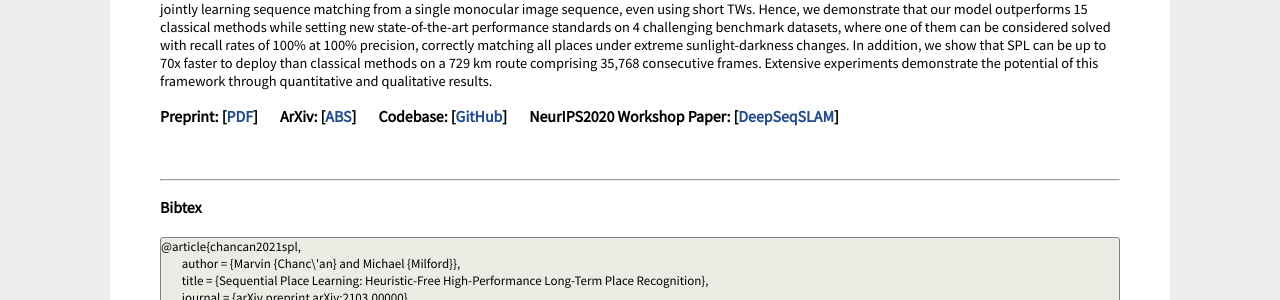
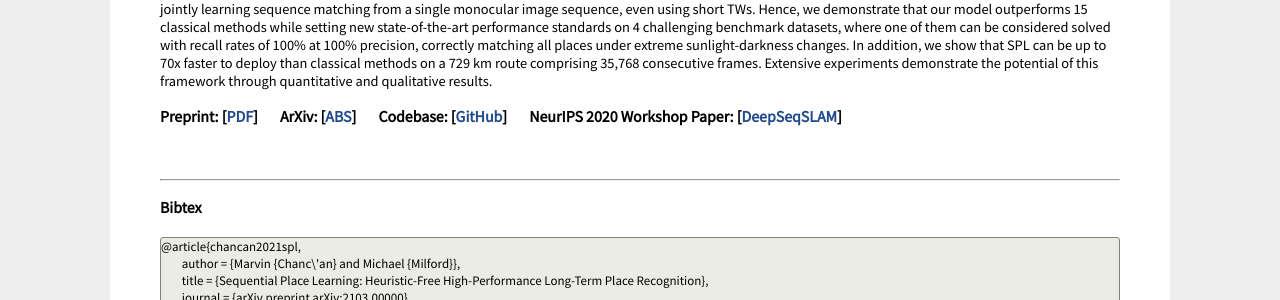
Before and after one commit to mchancan/mchancan.github.io, a Jekyll site: the page built from spl/index.html, in a window 1280 px wide. Shown: the part 723-1023 px from the top of the page. Built offline with Jekyll 4.4.1, drawn with Linux system fonts in a browser that asks for light colours; comment, search, counter and statistics services are not loaded; a style sheet for code colours, icons or effects is not loaded.

Commit message:
Update index.html

```diff
--- a/spl/index.html
+++ b/spl/index.html
@@ -27,7 +27,7 @@ title: "Sequential Place Learning: Heuristic-Free<br>High-Performance Long-Term
 	<h3> Preprint: [<a href="view.pdf" target="_blank">PDF</a>] &nbsp; &nbsp; &nbsp;
   	ArXiv: [<a href="https://arxiv.org/abs/2103.00000" target="_blank">ABS</a>] &nbsp; &nbsp; &nbsp;
   	Codebase: [<a href="https://github.com/mchancan/deepseqslam" target="_blank">GitHub</a>] &nbsp; &nbsp; &nbsp;
-  	NeurIPS2020 Workshop Paper: [<a href="https://mchancan.github.io/deepseqslam" target="_blank">DeepSeqSLAM</a>]
+  	NeurIPS 2020 Workshop Paper: [<a href="https://mchancan.github.io/deepseqslam" target="_blank">DeepSeqSLAM</a>]
   </h3>
 </td>
 
```
